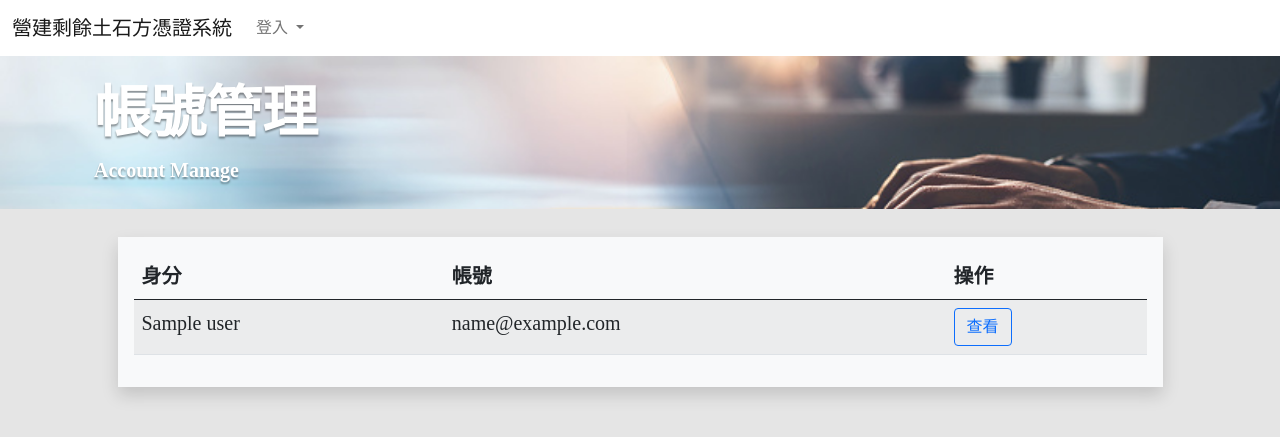
After one commit to kai890707/Remaining-soil-transportation-platform, a CodeIgniter 4 app: the page made by app/Views/user_root/accountManage.php in a window 1280 px wide. The commit adds this page. Shown: the top 437 px of the page. Run offline with PHP 8.4 and a stand-in for CodeIgniter, Linux system fonts and the light colour scheme; the template is opened without the code that fills it: most values are stand-ins (such as "Sample title", 1, 10 or a date in 2020); data that the repository does not hold is empty; some libraries are stand-ins or nearby versions.

Commit message:
Root帳號註冊與帳號管理已完成

```diff
--- a/app/Config/Filters.php
+++ b/app/Config/Filters.php
@@ -24,6 +24,7 @@ class Filters extends BaseConfig
         'invalidchars'  => InvalidChars::class,
         'secureheaders' => SecureHeaders::class,
         'login' => \App\Filters\LoginFitler::class,
+        'root'=> \App\Filters\RootFilter::class,
     ];
 
     /**
--- a/app/Models/UserModel.php
+++ b/app/Models/UserModel.php
@@ -13,4 +13,6 @@ class UserModel extends Model{
         'created_at',
         'updated_date',
     ];
+
+
 }
--- a/app/Views/lobbyMain_component/root.php
+++ b/app/Views/lobbyMain_component/root.php
@@ -1,4 +1,4 @@
-<div class=" col-11 bg-light shadow p-4 m-1  mx-auto shadow rounded block-btn " onclick="location.href='<?php echo base_url('accountLobby')?>'">
+<div class=" col-11 bg-light shadow p-4 m-1  mx-auto shadow rounded block-btn " onclick="location.href='<?php echo base_url('root/accountLobby')?>'">
     <div class="row">
         <div class="col-4 border-end d-flex align-items-center justify-content-center">
             <i class="bi bi-building " style="font-size: 2rem;"></i>
@@ -10,7 +10,7 @@
     </div>
 
 </div>
-<div class=" col-11 bg-light shadow p-4 m-1  mx-auto shadow rounded block-btn">
+<div class=" col-11 bg-light shadow p-4 m-1  mx-auto shadow rounded block-btn" onclick="location.href='<?php echo base_url('root/accountManage')?>'">
     <div class="row">
         <div class="col-4 border-end d-flex align-items-center justify-content-center">
             <i class="bi bi-file-earmark" style="font-size: 2rem;"></i>
--- /dev/null
+++ b/app/Views/user_root/accountManage.php
@@ -0,0 +1,46 @@
+<!-- 超級帳號註冊頁面 -->
+<?= $this->extend('layout_blade/register_layout') ?>
+<?= $this->section('main') ?>
+
+
+<div class="jumbotron jumbotron-fluid" style="background-image:url('<?php echo base_url('assets/images/personalbanner.jpg') ?>') ;background-repeat: no-repeat;
+    background-size: cover;">
+    <div class="container">
+        <div class="row">
+            <div class="col-12 mx-auto p-4">
+                <h1 class="display-4 fw-bold text-white text-shadow">帳號管理</h1>
+                <p class="lead fw-bold text-white text-shadow p-0 m-0">Account Manage</p>
+            </div>
+        </div>
+    </div>
+</div>
+<div class="container">
+    <div class="row mt-4 p-0  ">
+         <div class=" col-11 bg-light shadow p-3 m-1  mx-auto ">
+            <table class="table table-striped fs-5">
+                <thead>
+                    <tr>
+                        <th scope="col">身分</th>
+                        <th scope="col">帳號</th>
+                        <th scope="col">操作</th>
+
+                    </tr>
+                </thead>
+                <tbody style="word-break: break-all;">
+                <?php foreach ($users as $user) { ?>
+                    <tr>
+                            <td><?php echo $user['permission_name']?></td>
+                            <td><?php echo $user['user_email']?></td>
+                            <td><button type="button" class="btn btn-outline-primary">查看</button></td>
+                        </tr>
+                    <?php } ?>
+                </tbody>
+            </table>
+            <div class="d-flex justify-content-center align-items-center">
+                    <?= $pager->links() ?>
+            </div>
+        </div>
+    </div>
+</div>
+
+<?= $this->endSection() ?>
```
Also changed, not shown: app/Config/Routes.php (+18 -9 lines), app/Controllers/Home.php (+1 -14 lines), app/Controllers/RootController.php (added, +46 -0 lines), app/Filters/RootFilter.php (added, +25 -0 lines).
